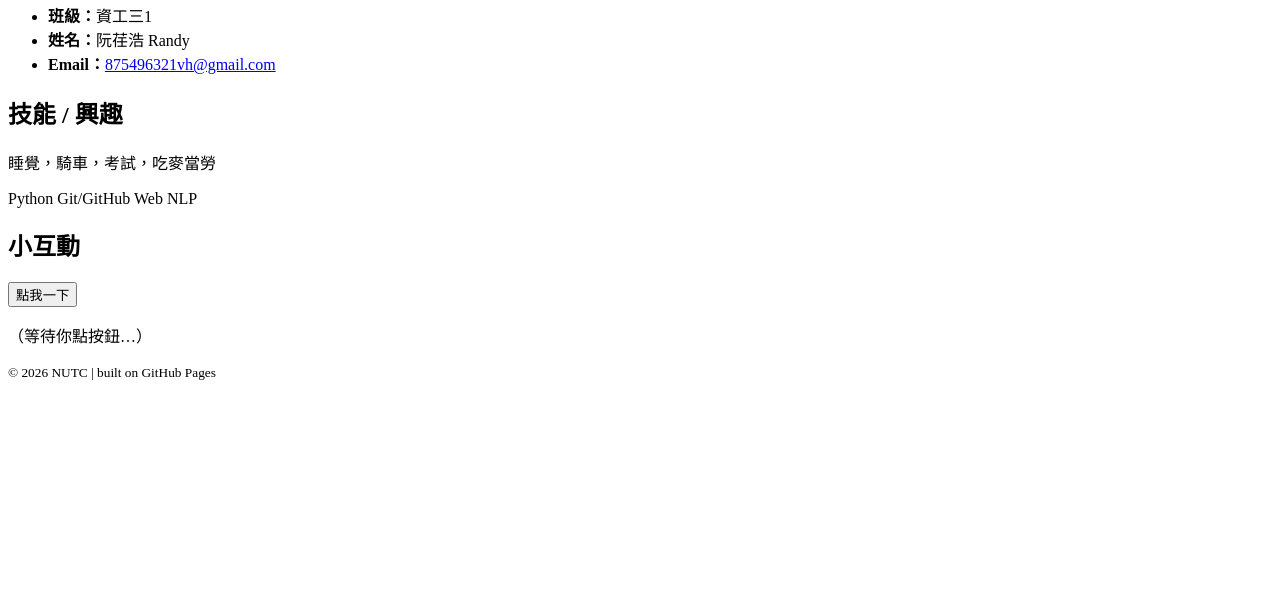
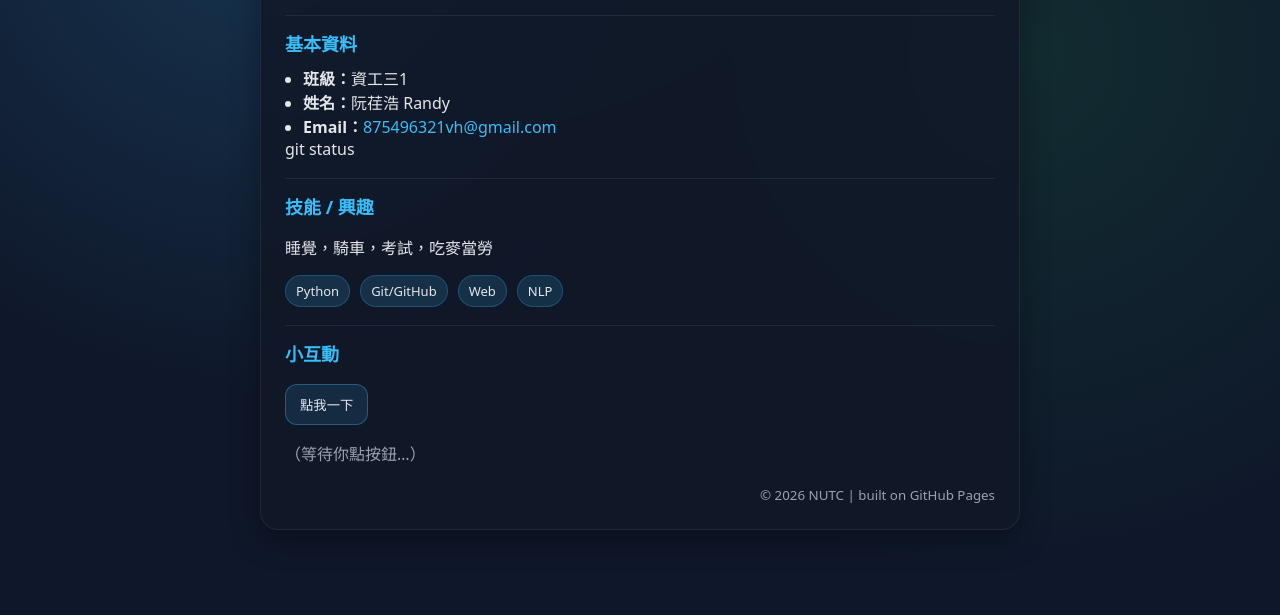
Before and after one commit to GGGggg5466/nutc2504lab_Randy, a plain HTML site: page index.html in a window 1280 px wide. Shown: the part 185-800 px from the top of the page. Drawn offline with Linux system fonts and the light colour scheme.

Commit message:
style: update css

```diff
--- a/color.css
+++ b/color.css
@@ -0,0 +1,92 @@
+:root{
+  --bg: #0f172a;
+  --card: #111827;
+  --text: #e5e7eb;
+  --muted: #9ca3af;
+  --accent: #38bdf8;
+  --tag: rgba(56,189,248,0.15);
+  --border: rgba(229,231,235,0.08);
+}
+
+*{ box-sizing: border-box; }
+body{
+  margin: 0;
+  font-family: system-ui, -apple-system, "Segoe UI", "Noto Sans TC", Arial, sans-serif;
+  background: radial-gradient(circle at 20% 10%, rgba(56,189,248,0.18), transparent 40%),
+              radial-gradient(circle at 80% 30%, rgba(34,197,94,0.12), transparent 45%),
+              var(--bg);
+  color: var(--text);
+  min-height: 100vh;
+  display: grid;
+  place-items: center;
+  padding: 24px;
+}
+
+.card{
+  width: min(760px, 94vw);
+  background: rgba(17,24,39,0.85);
+  border: 1px solid var(--border);
+  border-radius: 18px;
+  padding: 24px;
+  backdrop-filter: blur(8px);
+  box-shadow: 0 10px 30px rgba(0,0,0,0.35);
+}
+
+.header h1{
+  margin: 0;
+  font-size: 28px;
+  letter-spacing: 0.5px;
+}
+.subtitle{
+  margin: 8px 0 0;
+  color: var(--muted);
+}
+
+.info{
+  margin-top: 18px;
+  padding-top: 14px;
+  border-top: 1px solid var(--border);
+}
+.info h2{
+  margin: 0 0 10px;
+  font-size: 18px;
+  color: var(--accent);
+}
+
+ul{ margin: 0; padding-left: 18px; }
+a{ color: var(--accent); text-decoration: none; }
+a:hover{ text-decoration: underline; }
+
+.tags{
+  display: flex;
+  flex-wrap: wrap;
+  gap: 10px;
+  margin-top: 10px;
+}
+.tag{
+  padding: 6px 10px;
+  border-radius: 999px;
+  border: 1px solid rgba(56,189,248,0.25);
+  background: var(--tag);
+  font-size: 13px;
+}
+
+button{
+  margin-top: 8px;
+  padding: 10px 14px;
+  border: 1px solid rgba(56,189,248,0.35);
+  background: rgba(56,189,248,0.12);
+  color: var(--text);
+  border-radius: 12px;
+  cursor: pointer;
+}
+button:hover{
+  background: rgba(56,189,248,0.2);
+}
+
+.muted{ color: var(--muted); }
+.footer{
+  margin-top: 18px;
+  color: var(--muted);
+  text-align: right;
+}
--- a/index.html
+++ b/index.html
@@ -21,7 +21,7 @@
         <li><b>Email：</b><a href="mailto:875496321vh@gmail.com">875496321vh@gmail.com</a></li>
       </ul>
     </section>
-
+git status
     <section class="info">
       <h2>技能 / 興趣</h2>
       <p>睡覺，騎車，考試，吃麥當勞</p>
```
Also changed, not shown: 5 other files.
